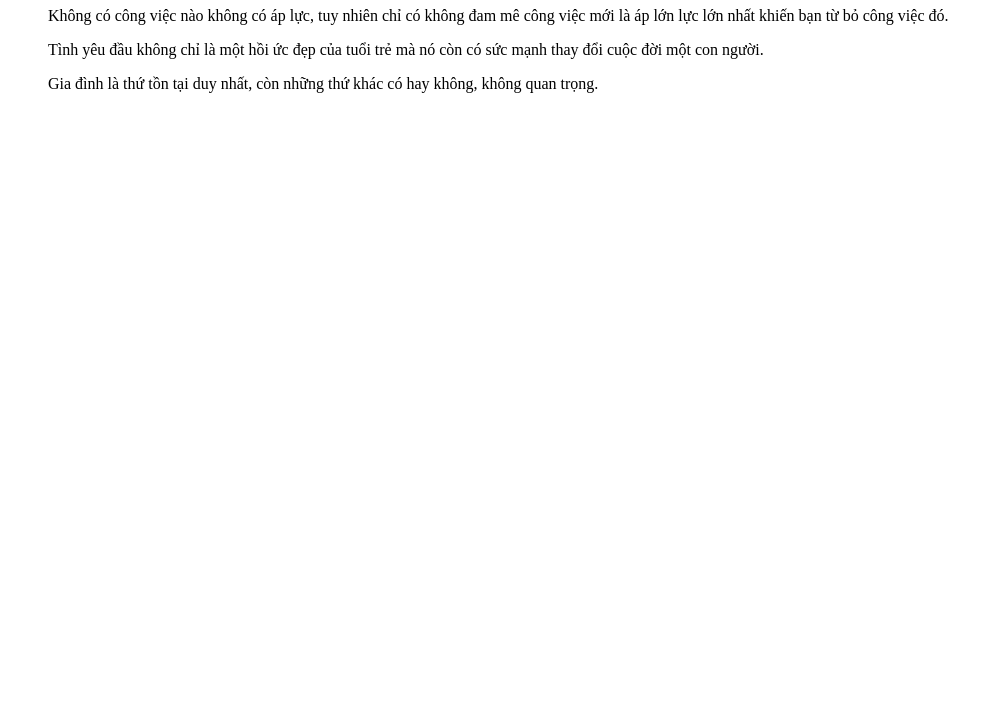
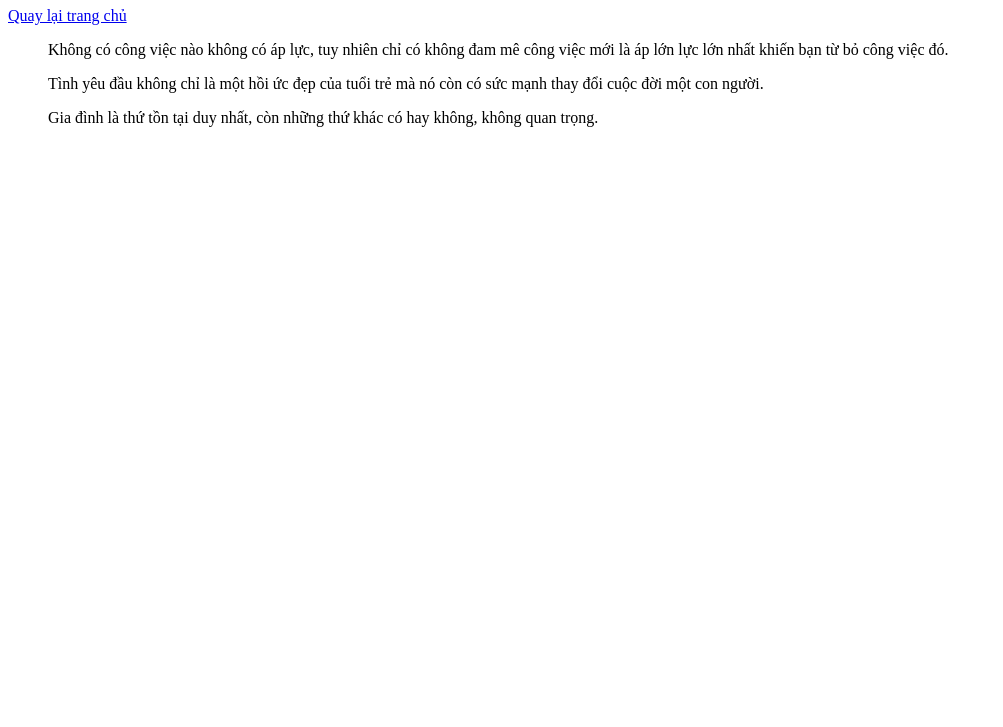
Before and after one commit to tofumapu/tofumapu.github.io, a plain HTML site: page LAB01-ResumeInformation/chamngon.html in a window 1280 px wide. Shown: the part 73-800 px from the top of the page, without its empty margins (0-1003 px from the left). Drawn offline with Linux system fonts and the light colour scheme.

Commit message:
next commit

```diff
--- a/LAB01-ResumeInformation/chamngon.html
+++ b/LAB01-ResumeInformation/chamngon.html
@@ -1,5 +1,6 @@
 <!DOCTYPE html>
 <html lang="vi" translate="no">
+
 <head>
     <meta charset="UTF-8">
     <meta name="description" content="Châm ngôn">
@@ -9,17 +10,21 @@
     <meta name="viewport" content="width=device-width, initial-scale=1.0">
     <title>Châm ngôn</title>
 </head>
+
 <body>
     <header>
         <h1>Châm ngôn</h1>
     </header>
     <nav>
-
+        <a href="index.html">Quay lại trang chủ</a>
     </nav>
     <section>
-            <blockquote>Không có công việc nào không có áp lực, tuy nhiên chỉ có không đam mê công việc mới là áp lớn lực lớn nhất khiến bạn từ bỏ công việc đó.</blockquote>
-            <blockquote>Tình yêu đầu không chỉ là một hồi ức đẹp của tuổi trẻ mà nó còn có sức mạnh thay đổi cuộc đời một con người.</blockquote>
+        <blockquote>Không có công việc nào không có áp lực, tuy nhiên chỉ có không đam mê công việc mới là áp lớn lực
+            lớn nhất khiến bạn từ bỏ công việc đó.</blockquote>
+        <blockquote>Tình yêu đầu không chỉ là một hồi ức đẹp của tuổi trẻ mà nó còn có sức mạnh thay đổi cuộc đời một
+            con người.</blockquote>
         <blockquote>Gia đình là thứ tồn tại duy nhất, còn những thứ khác có hay không, không quan trọng.</blockquote>
     </section>
 </body>
+
 </html>
```
Lines whose indentation alone changed are shown as unchanged.
